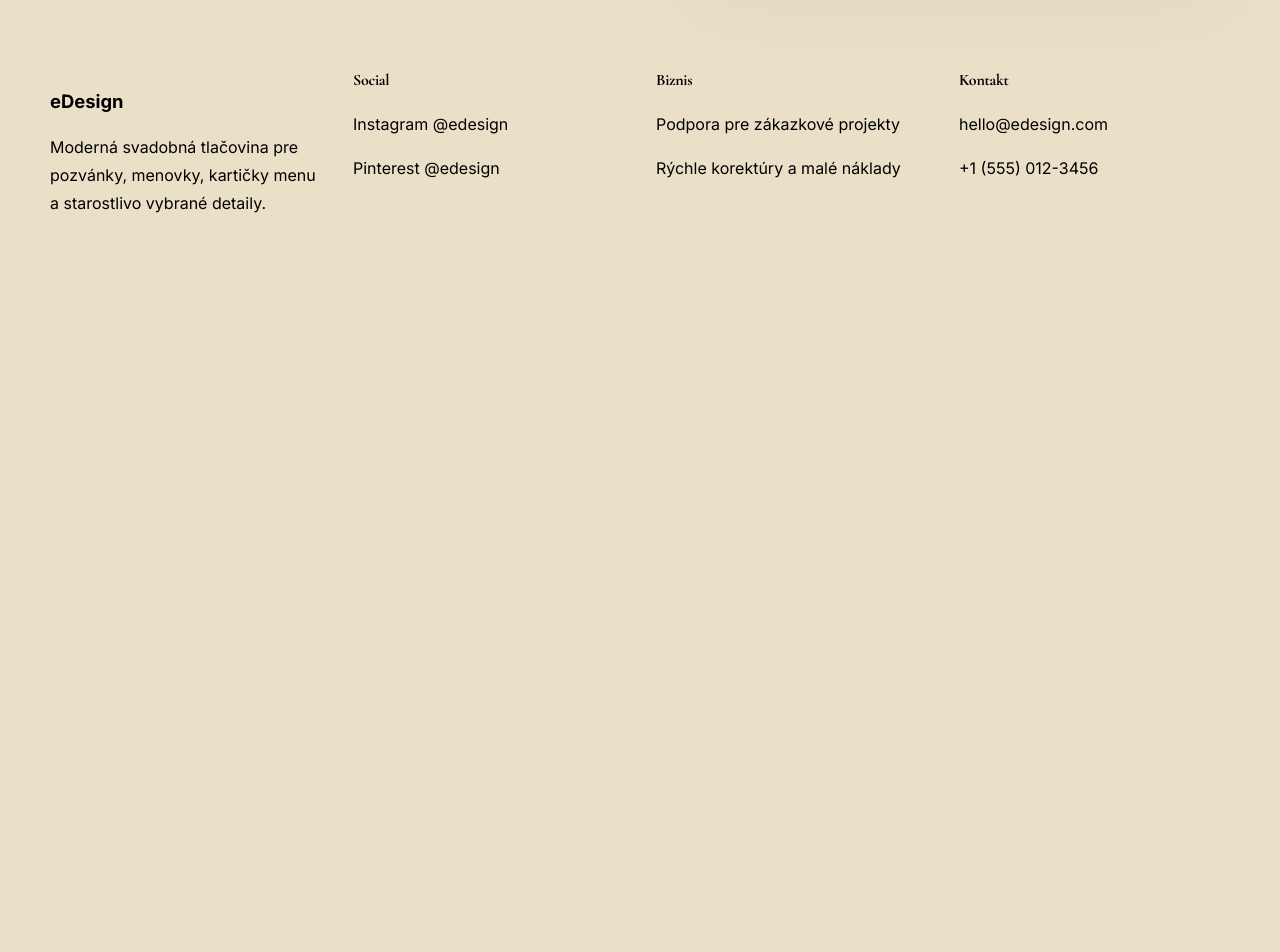
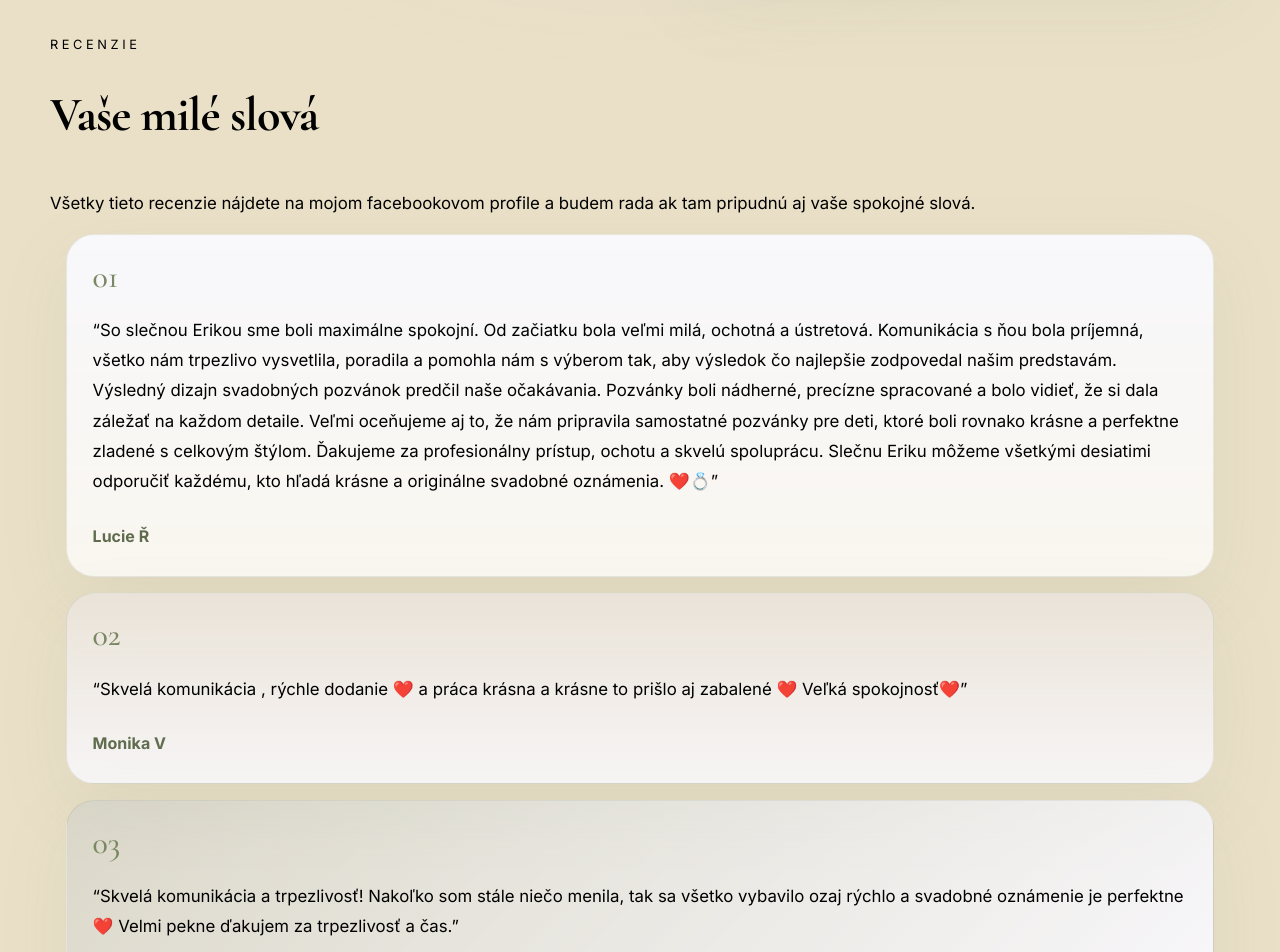
Before and after one commit to MoMo123-oss/eDesign, a Next.js app: page / in a window 1280 px wide. Shown: the part 780-1732 px from the top of the page. Before the commit the page ends 1125 px from the top, so only its background shows below. Built offline with nearby package versions, Linux system fonts and the light colour scheme.

Commit message:
Update contact and pricing pages with new content and styling; enhance footer with social links

```diff
--- a/app/globals.css
+++ b/app/globals.css
@@ -434,7 +434,7 @@ button {
 
 .card h3,
 .card p {
-  margin: 0;
+  margin: 0 ;
 }
 
 .card + .card {
@@ -753,6 +753,114 @@ button {
   color: black;
 }
 
+.reviews-section {
+  padding-top: 1rem;
+}
+
+.reviews-headline {
+  display: grid;
+  gap: 1rem;
+}
+
+.reviews-headline h2 {
+  max-width: 760px;
+}
+
+.reviews-composition {
+
+  grid-template-columns: repeat(12, minmax(0, 1fr));
+  gap: 1.25rem;
+  align-items: stretch;
+}
+
+.review-card {
+  display: flex;
+  margin: 1rem;
+  flex-direction: column;
+  justify-content: space-between;
+
+  padding: 1.6rem;
+  border-radius: 28px;
+  border: 1px solid rgba(122, 136, 100, 0.16);
+  background: linear-gradient(180deg, rgba(249, 249, 255, 0.92), rgba(255, 255, 255, 0.72));
+  box-shadow: 0 24px 70px rgba(122, 136, 100, 0.1);
+  position: relative;
+  overflow: hidden;
+}
+
+.review-card::after {
+  content: '';
+  position: absolute;
+  inset: auto -18% -35% auto;
+  width: 180px;
+
+  border-radius: 50%;
+  background: rgba(169, 189, 209, 0.14);
+}
+
+.review-card-soft {
+  grid-column: span 4;
+}
+
+.review-card-tall {
+  grid-column: span 3;
+
+  background: linear-gradient(180deg, rgba(234, 227, 217, 0.95), rgba(249, 249, 255, 0.82));
+}
+
+.review-card-accent {
+  grid-column: span 5;
+  background: linear-gradient(135deg, rgba(169, 189, 209, 0.22), rgba(249, 249, 255, 0.92));
+}
+
+.review-card-wide {
+  grid-column: span 6;
+
+}
+
+.review-card-topline,
+.review-author {
+  position: relative;
+  z-index: 1;
+}
+
+.review-card-topline {
+  display: flex;
+  justify-content: space-between;
+  gap: 1rem;
+  align-items: center;
+}
+
+.review-index {
+  font-family: 'Cormorant Garamond', Georgia, serif;
+  font-size: 2rem;
+  line-height: 1;
+  color: #7a8864;
+}
+
+.review-detail {
+  font-size: 0.78rem;
+  letter-spacing: 0.18em;
+  text-transform: uppercase;
+  color: black;
+  text-align: right;
+}
+
+.review-quote {
+  position: relative;
+  z-index: 1;
+  margin: 1.4rem 0 1.6rem;
+  font-size: 1.05rem;
+  line-height: 1.8;
+  color: black;
+}
+
+.review-author {
+  margin: 0;
+  font-weight: 700;
+  color: #5f6d4e;
+}
+
 .products-preview {
   padding-top: 4rem;
 }
@@ -915,7 +1023,7 @@ button {
 }
 
 .price-detail {
-  margin-top: 1rem;
+  margin-top: 2rem;
   font-weight: 700;
   color: var(--accent-dark);
 }
@@ -933,7 +1041,7 @@ button {
 
 .contact-note {
   margin-top: 1.5rem;
-  color: var(--muted);
+  color: black;
 }
 
 .back-link {
@@ -967,20 +1075,14 @@ button {
   min-height: 260px;
 }
 
-.footer-grid {
-  display: grid;
-  grid-template-columns: repeat(4, minmax(0, 1fr));
-  gap: 2rem;
-  padding: 3rem 0 1rem;
-}
-
 .approach-card h3 {
   margin-top: 0;
 }
 
 .footer-grid {
   display: grid;
-  grid-template-columns: repeat(4, minmax(0, 1fr));
+  grid-template-columns: repeat(3, minmax(0, 1fr));
+  justify-items: center;
   gap: 2rem;
   padding: 3rem 0 1rem;
 }
@@ -996,6 +1098,18 @@ button {
   .approach-grid,
   .footer-grid {
     grid-template-columns: 1fr;
+  }
+
+  .reviews-composition {
+    grid-template-columns: repeat(2, minmax(0, 1fr));
+  }
+
+  .review-card-soft,
+  .review-card-tall,
+  .review-card-accent,
+  .review-card-wide {
+    grid-column: span 1;
+
   }
 }
 
@@ -1068,6 +1182,10 @@ button {
   .hero-copy h1 {
     font-size: clamp(2.5rem, 10vw, 3.6rem);
   }
+
+  .reviews-composition {
+    grid-template-columns: 1fr;
+  }
 }
 
 @media (max-width: 640px) {
--- a/app/page.tsx
+++ b/app/page.tsx
@@ -2,6 +2,45 @@ import Link from 'next/link';
 import SiteHeader from '../components/SiteHeader';
 import Footer from '../components/Footer';
 import { products } from '../lib/products';
+
+const reviews = [
+  {
+    quote: 'So slečnou Erikou sme boli maximálne spokojní. Od začiatku bola veľmi milá, ochotná a ústretová. Komunikácia s ňou bola príjemná, všetko nám trpezlivo vysvetlila, poradila a pomohla nám s výberom tak, aby výsledok čo najlepšie zodpovedal našim predstavám. Výsledný dizajn svadobných pozvánok predčil naše očakávania. Pozvánky boli nádherné, precízne spracované a bolo vidieť, že si dala záležať na každom detaile. Veľmi oceňujeme aj to, že nám pripravila samostatné pozvánky pre deti, ktoré boli rovnako krásne a perfektne zladené s celkovým štýlom. Ďakujeme za profesionálny prístup, ochotu a skvelú spoluprácu. Slečnu Eriku môžeme všetkými desiatimi odporučiť každému, kto hľadá krásne a originálne svadobné oznámenia. ❤️💍',
+    author: 'Lucie Ř',
+    detail: 'svadobné oznámenia',
+    tone: 'soft'
+  },
+  {
+    quote: 'Skvelá komunikácia , rýchle dodanie ❤️ a práca krásna a krásne to prišlo aj zabalené ❤️ Veľká spokojnosť❤️',
+    author: 'Monika V',
+    detail: 'menovky a zasadací poriadok',
+    tone: 'tall'
+  },
+  {
+    quote: 'Skvelá komunikácia a trpezlivosť! Nakoľko som stále niečo menila, tak sa všetko vybavilo ozaj rýchlo a svadobné oznámenie je perfektne ❤️ Velmi pekne ďakujem za trpezlivosť a čas.',
+    author: 'Eliška A',
+    detail: 'kompletná tlačovinová sada',
+    tone: 'accent'
+  },
+  {
+    quote: 'Erika je veľmi šikovná, dizajn oznámení som dostala veľmi rýchlo, poslala mi hneď niekoľko návrhov takže bolo z čoho vyberať. Odporúčam',
+    author: 'Paula B',
+    detail: 'svadobná kolekcia na mieru',
+    tone: 'wide'
+  },
+  {
+    quote: 'S prácou tejto šikovnej dievčiny som veľmi spokojná, spravila mi krásne svadobné oznámenia, pozvania k svadobnému stolu a takisto menovky. Určite odporúčam každej budúcej nevestičke, ktorá zháňa svadobné oznámenia a iné tlačoviny. Takisto oceňujem rýchlosť dodania, Erika sa naozaj snaží poslať zásielky čím skôr, čo každá nevesta v strese, či všetko stíha ocení. Ďakujem ešte raz za všetko 😊',
+    author: 'Nikuš Z',
+    detail: 'oznámenia a doplnky',
+    tone: 'soft'
+  },
+  {
+    quote: 'Chcela by som sa veľmi pekne poďakovať za nádherné svadobné oznámenia. Komunikácia bola od začiatku veľmi príjemná, milá a profesionálna. Oceňujem najmä rýchlosť vyhotovenia, ochotu prispôsobiť sa mojim predstavám a zároveň pridať vlastné kreatívne nápady. Výsledok predčil moje očakávania – oznámenia sú spracované vo vysokej kvalite, s dôrazom na detail a estetiku. Je vidieť, že svoju prácu robí s láskou a záujmom. Určite odporúčam všetkými desiatimi každému, kto hľadá spoľahlivosť, kvalitu a ľudský prístup. Ešte raz veľká vďaka! 💐',
+    author: 'Katka P',
+    detail: 'papierové detaily na svadbu',
+    tone: 'tall'
+  }
+];
 
 export default function HomePage() {
   return (
@@ -40,6 +79,31 @@ export default function HomePage() {
         </div>
       </section>
 
+      <section className="section reviews-section" aria-labelledby="reviews-title">
+        <div className="main-container">
+          <div className="section-headline reviews-headline">
+            <span className="eyebrow">Recenzie</span>
+            <h2 id="reviews-title">Vaše milé slová</h2>
+          </div>
+          <p className="subtitle">Všetky tieto recenzie nájdete na mojom facebookovom profile a budem rada ak tam pripudnú aj vaše spokojné slová.</p>
+
+          <div className="reviews-composition">
+            {reviews.map((review, index) => (
+              <article
+                key={`${review.author}-${index}`}
+                className={`review-card review-card-${review.tone}`}
+              >
+                <div className="review-card-topline">
+                  <span className="review-index">0{index + 1}</span>
+                </div>
+                <p className="review-quote">“{review.quote}”</p>
+                <p className="review-author">{review.author}</p>
+              </article>
+            ))}
+          </div>
+        </div>
+      </section>
+
 
       <Footer />
     </main>
--- a/components/Footer.tsx
+++ b/components/Footer.tsx
@@ -4,25 +4,20 @@ export default function Footer() {
       <div className="main-container footer-grid">
         <div>
           <p className="brand-footer">eDesign</p>
-          <p>Moderná svadobná tlačovina pre pozvánky, menovky, kartičky menu a starostlivo vybrané detaily.</p>
+          <p>Svadobné tlačoviny s citom pre detail.</p>
         </div>
 
         <div>
           <h4>Social</h4>
-          <p>Instagram @edesign</p>
-          <p>Pinterest @edesign</p>
+          <p><b>Facebook:</b> <a href="https://www.facebook.com/share/17pPVDfXTY/?mibextid=wwXIfr" target="_blank" rel="noopener noreferrer">Erika Dizajn</a></p>
+          <p><b>Instagram:</b> <a href="https://www.instagram.com/edesign.sk?igsh=MWFvNWN4bGp5bXgwNw%3D%3D&utm_source=qr" target="_blank" rel="noopener noreferrer">@edesign.sk</a></p>
         </div>
 
         <div>
           <h4>Biznis</h4>
-          <p>Podpora pre zákazkové projekty</p>
-          <p>Rýchle korektúry a malé náklady</p>
-        </div>
-
-        <div>
-          <h4>Kontakt</h4>
-          <p>hello@edesign.com</p>
-          <p>+1 (555) 012-3456</p>
+          <p><b>IČO:</b> 57669414</p>
+          <p><b>DIČ:</b> 1131221278</p>
+          <p>Nie je platcom DPH</p>
         </div>
       </div>
     </footer>
```
Also changed, not shown: app/contact/page.tsx (+13 -9 lines), app/pricing/page.tsx (+37 -12 lines).
